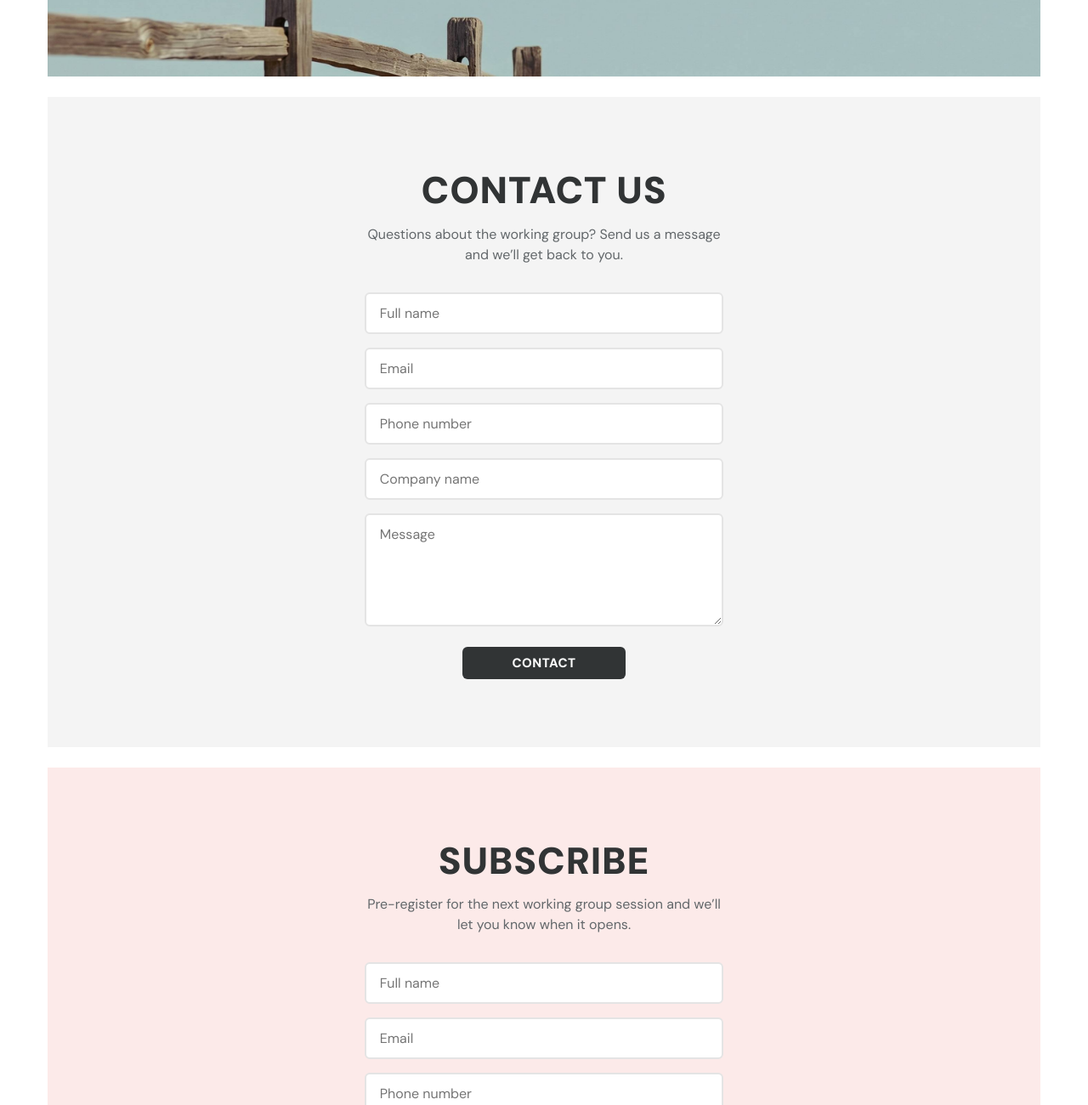
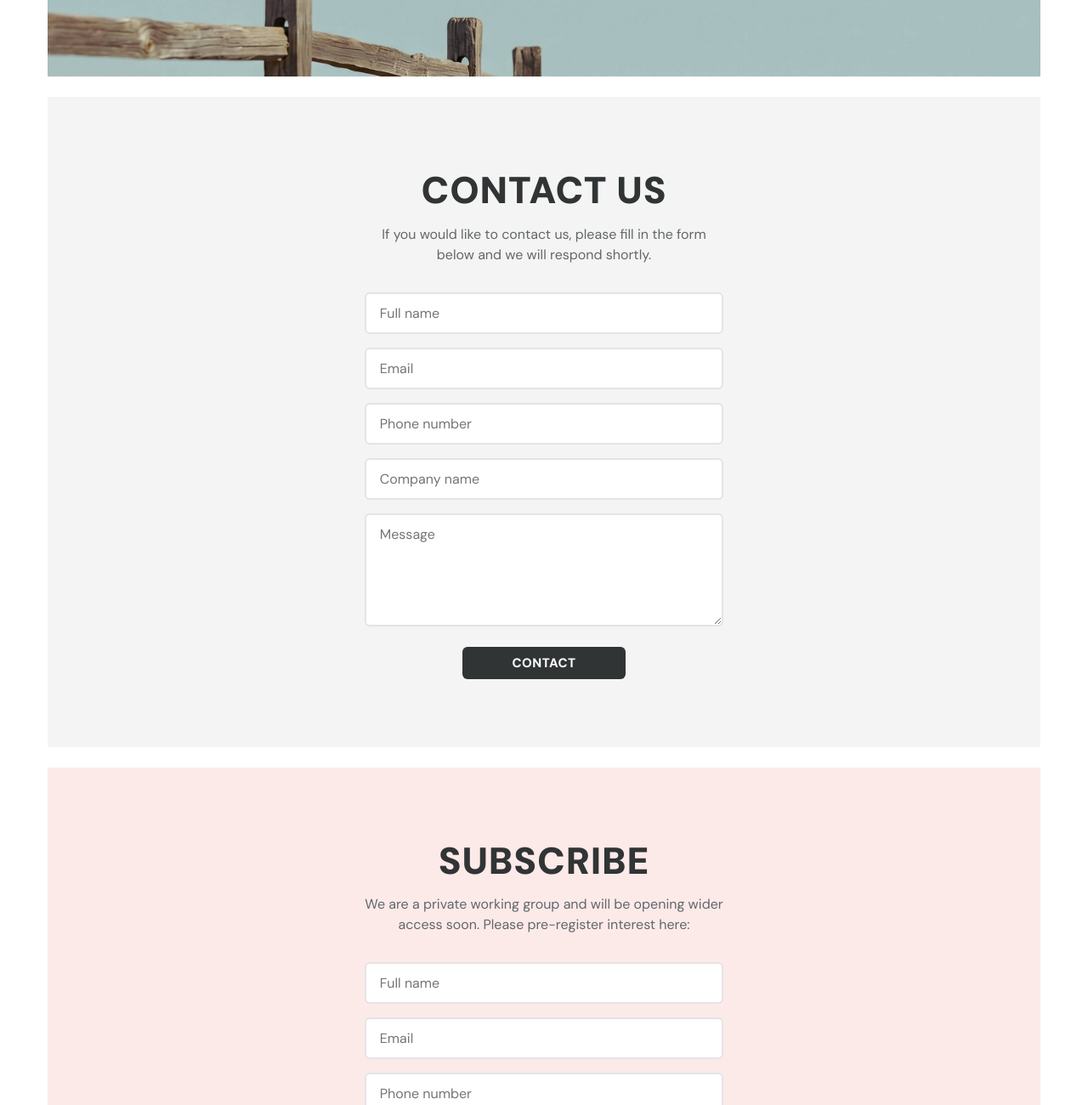
Before and after one commit to Silkiercomet/human-version, a plain HTML site: page index.html in a window 1280 px wide. Shown: the part 777-2077 px from the top of the page at 85% size. Drawn offline with Linux system fonts and the light colour scheme.

Commit message:
Revise intro text in contact and subscribe sections
Updated contact and subscription section intros for clarity.

```diff
--- a/index.html
+++ b/index.html
@@ -106,7 +106,7 @@
       <div class="form-section__inner">
         <h2 id="contact-form-title" class="form-section__title">Contact Us</h2>
         <p class="form-section__intro">
-          Questions about the working group? Send us a message and we&rsquo;ll get back to you.
+          If you would like to contact us, please fill in the form below and we will respond shortly.
         </p>
 
         <form class="form" id="form-contact" novalidate>
@@ -196,7 +196,7 @@
       <div class="form-section__inner">
         <h2 id="subscribe-form-title" class="form-section__title">Subscribe</h2>
         <p class="form-section__intro">
-          Pre-register for the next working group session and we&rsquo;ll let you know when it opens.
+          We are a private working group and will be opening wider access soon. Please pre-register interest here:
         </p>
 
         <form class="form" id="form-subscribe" novalidate>
```
